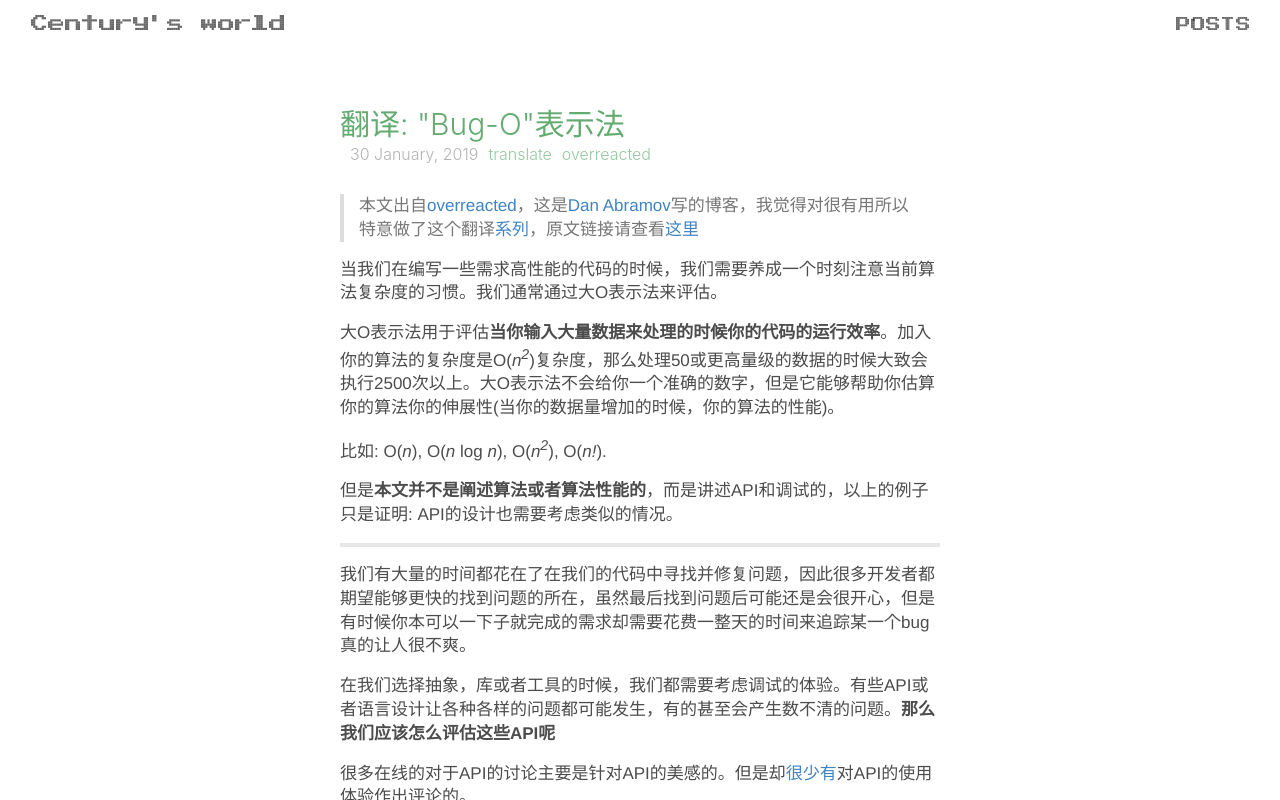
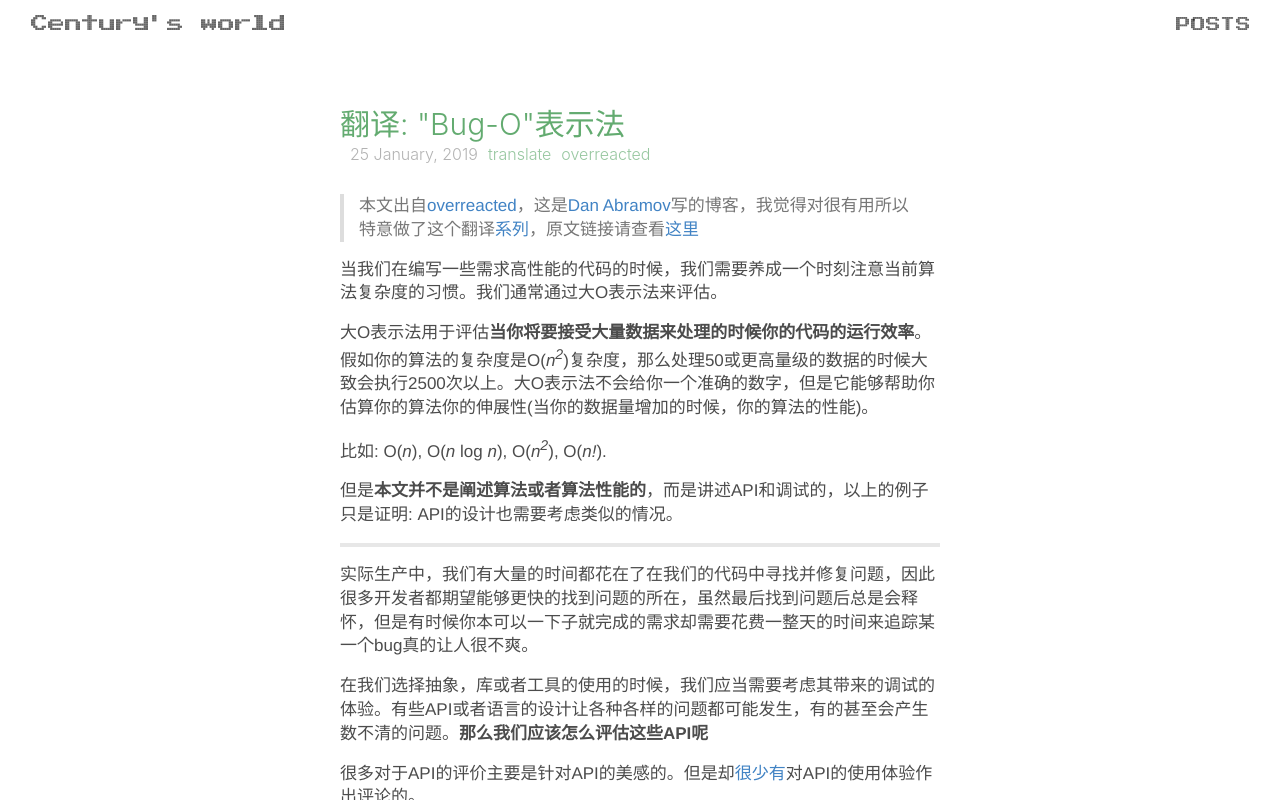
Before and after one commit to guoshencheng/CenturyGuo, a Gatsby site: page /posts/translate-overreacted-the-bug-o-notation in a window 1280 px wide. Built offline with nearby package versions, Linux system fonts and the light colour scheme; Gatsby itself is replaced by a stand-in of ours; some packages are replaced by stand-ins of ours.

Commit message:
fix some translate bug

```diff
--- a/docs/translate-overreacted-the-bug-o-notation.md
+++ b/docs/translate-overreacted-the-bug-o-notation.md
@@ -1,5 +1,5 @@
 ---
-date: '2019-01-30'
+date: '2019-01-25'
 title: '翻译: "Bug-O"表示法'
 tag: translate,overreacted
 ---
@@ -8,7 +8,7 @@ tag: translate,overreacted
 
 当我们在编写一些需求高性能的代码的时候，我们需要养成一个时刻注意当前算法复杂度的习惯。我们通常通过大O表示法来评估。
 
-大O表示法用于评估**当你输入大量数据来处理的时候你的代码的运行效率**。加入你的算法的复杂度是O(<i>n<sup>2</sup></i>)复杂度，那么处理50或更高量级的数据的时候大致会执行2500次以上。大O表示法不会给你一个准确的数字，但是它能够帮助你估算你的算法你的伸展性(当你的数据量增加的时候，你的算法的性能)。
+大O表示法用于评估**当你将要接受大量数据来处理的时候你的代码的运行效率**。假如你的算法的复杂度是O(<i>n<sup>2</sup></i>)复杂度，那么处理50或更高量级的数据的时候大致会执行2500次以上。大O表示法不会给你一个准确的数字，但是它能够帮助你估算你的算法你的伸展性(当你的数据量增加的时候，你的算法的性能)。
 
 比如: O(<i>n</i>), O(<i>n</i> log <i>n</i>), O(<i>n<sup>2</sup></i>), O(<i>n!</i>).
 
@@ -16,13 +16,13 @@ tag: translate,overreacted
 
 ---
 
-我们有大量的时间都花在了在我们的代码中寻找并修复问题，因此很多开发者都期望能够更快的找到问题的所在，虽然最后找到问题后可能还是会很开心，但是有时候你本可以一下子就完成的需求却需要花费一整天的时间来追踪某一个bug真的让人很不爽。
+实际生产中，我们有大量的时间都花在了在我们的代码中寻找并修复问题，因此很多开发者都期望能够更快的找到问题的所在，虽然最后找到问题后总是会释怀，但是有时候你本可以一下子就完成的需求却需要花费一整天的时间来追踪某一个bug真的让人很不爽。
 
-在我们选择抽象，库或者工具的时候，我们都需要考虑调试的体验。有些API或者语言设计让各种各样的问题都可能发生，有的甚至会产生数不清的问题。**那么我们应该怎么评估这些API呢**
+在我们选择抽象，库或者工具的使用的时候，我们应当需要考虑其带来的调试的体验。有些API或者语言的设计让各种各样的问题都可能发生，有的甚至会产生数不清的问题。**那么我们应该怎么评估这些API呢**
 
-很多在线的对于API的讨论主要是针对API的美感的。但是却[很少有](https://overreacted.io/optimized-for-change/)对API的使用体验作出评论的。
+很多对于API的评价主要是针对API的美感的。但是却[很少有](https://overreacted.io/optimized-for-change/)对API的使用体验作出评论的。
 
-**我对API的体验有自认为比较公平的估量方式，我把它叫做*Bug-O*表示法:**
+**我有一个自认为比较公平的对API的体验好坏的估量方式，我把它叫做*Bug-O*表示法:**
 
 <font size="40">🐞(<i>n</i>)</font>
 
@@ -61,9 +61,9 @@ function trySubmit() {
 
 这段代码的问题并不是说这段代码有丑陋，我们现在没有讨论代码的美感。**这段代码的问题在于，如果这段代码里有bug，我们可能并不知道从何开始查找**
 
-**根据这些回调和时间出发中的执行顺讯，可以组合出大量的不同的执行分支**，在这些不同的执行中，有些会抛出成功的信息，有些会有很多spinner、失败、错误信息的操作，有的会导致程序直接崩溃。
+**根据这些回调和触发的执行顺序，可以组合出大量的不同的执行分支**，在这些不同的执行中，有些会抛出成功的信息，有些会有对spinner、失败、错误信息的操作，有的会导致程序直接崩溃。
 
-这个函数有4个不同的章节，并且我们不能保证他的执行顺序，我非常不靠谱的计算能力告诉我，这里有4×3×2×1 = 24不同的执行分支可以运行。如果我在增加4个相同的代码块，那就会有将近 8×7×6×5×4×3×2×1 - *4万* 种组合。调试这样的代码只能靠运气了。
+这个函数有4个不同的区块，但是我们不能保证他的执行顺序，我非常不靠谱的计算能力告诉我，这里有4×3×2×1 = 24不同的执行分支可以运行。如果我在增加4个相同的代码块，那就会有将近 8×7×6×5×4×3×2×1 - *4万* 种组合。调试这样的代码只能靠运气了。
 
 **换句话来说，这样的代码的Bug-O复杂度应该接近 🐞(<i>n!</i>)**，这里的*n*就是对DOM操作的代码块的数量。对的，这是一个阶乘级的复杂度。所以，这是非常不合理的。不是所有的的执行在实际的环境下都可能发生。但是另一方面，每个代码块都有可能执行多次。<span style="word-break: keep-all">🐞(*¯\\_(ツ)_/¯*)</span>或许实际情况下会更加乐观但是依然是一种非常坏的情况。我们可以做的更好。
 
```
